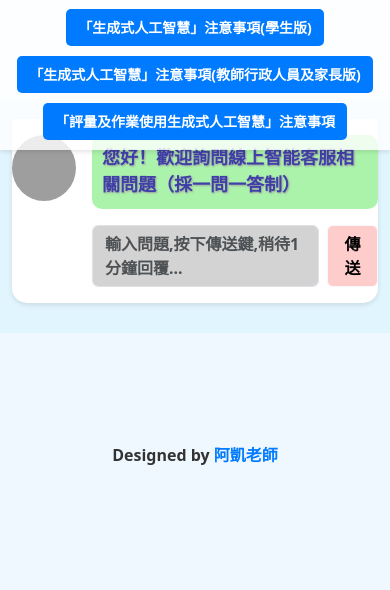
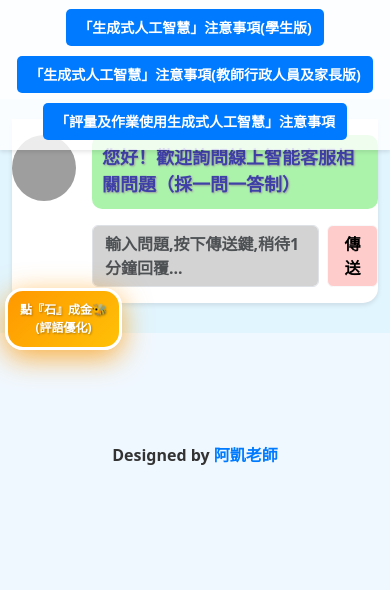
Before and after one commit to cagoooo/smes, a Flask app: page / in a window 390 px wide. Shown: the part 61-651 px from the top of the page. Run offline with Flask 2, Linux system fonts and the light colour scheme; parts of the project's set-up code (start-up, migrations or seed data) failed here and were passed over; some libraries are stand-ins or nearby versions; grey boxes are pictures that could not be loaded.

Commit message:
Assistant checkpoint
Assistant generated file changes:
- templates/home.html: 新增懸浮廣告按鈕樣式和HTML結構, 在LINE客服按鈕之前新增懸浮廣告按鈕

---

User prompt:

下一個想新增的功能為幫我設計一個懸浮廣告按鈕，這個按鈕要有漂亮的UI/UX體驗，符合RWD格式，手機端介面也可以很好觀看並點擊： 按鈕名稱：點『石』成金🐝(評語優化) 這個按鈕(要開啟新視窗)的超連結為： https://line.me/R/ti/p/@733oiboa?oat_content=url&ts=05120012

Replit-Commit-Author: Assistant
Replit-Commit-Session-Id: 55f905be-fdaa-496f-89d6-96e901f4e3b3

```diff
--- a/templates/home.html
+++ b/templates/home.html
@@ -239,6 +239,84 @@
     .line-service-btn {
       background-color: #00c300; /* 保持原有的LINE綠色 */
       box-shadow: 0 4px 6px rgba(0,0,0,0.1); /* 添加陰影效果 */
+    }
+
+    /* 新增懸浮廣告按鈕樣式 */
+    .floating-ad-btn {
+      position: fixed;
+      left: 20px;
+      top: 50%;
+      transform: translateY(-50%);
+      background: linear-gradient(135deg, #ff9800, #ffc107);
+      color: #fff;
+      padding: 15px 20px;
+      border-radius: 25px;
+      text-decoration: none;
+      font-size: 16px;
+      font-weight: bold;
+      box-shadow: 0 6px 20px rgba(255, 152, 0, 0.4);
+      z-index: 1001;
+      transition: all 0.3s ease;
+      text-align: center;
+      max-width: 180px;
+      min-width: 150px;
+      border: 3px solid #fff;
+      animation: pulse 2s infinite;
+      text-shadow: 1px 1px 2px rgba(0,0,0,0.3);
+    }
+
+    .floating-ad-btn:hover {
+      background: linear-gradient(135deg, #ffc107, #ff9800);
+      color: #fff;
+      transform: translateY(-50%) scale(1.1);
+      box-shadow: 0 8px 25px rgba(255, 152, 0, 0.6);
+      text-decoration: none;
+    }
+
+    @keyframes pulse {
+      0% {
+        box-shadow: 0 6px 20px rgba(255, 152, 0, 0.4);
+      }
+      50% {
+        box-shadow: 0 8px 30px rgba(255, 152, 0, 0.8);
+      }
+      100% {
+        box-shadow: 0 6px 20px rgba(255, 152, 0, 0.4);
+      }
+    }
+
+    /* RWD 響應式設計 */
+    @media (max-width: 768px) {
+      .floating-ad-btn {
+        left: 10px;
+        padding: 12px 15px;
+        font-size: 14px;
+        max-width: 140px;
+        min-width: 120px;
+        border-radius: 20px;
+      }
+    }
+
+    @media (max-width: 480px) {
+      .floating-ad-btn {
+        left: 5px;
+        padding: 10px 12px;
+        font-size: 12px;
+        max-width: 120px;
+        min-width: 100px;
+        border-radius: 18px;
+        top: 45%;
+      }
+    }
+
+    /* 確保在小螢幕上不會遮擋主要內容 */
+    @media (max-width: 375px) {
+      .floating-ad-btn {
+        font-size: 11px;
+        padding: 8px 10px;
+        max-width: 100px;
+        min-width: 90px;
+      }
     }
   </style>
 
@@ -597,6 +675,11 @@
     }(document, 'script', 'facebook-jssdk'));
   </script>
 
+  <!-- 懸浮廣告按鈕 -->
+  <a href="https://line.me/R/ti/p/@733oiboa?oat_content=url&ts=05120012" target="_blank" class="floating-ad-btn">
+    點『石』成金🐝<br>(評語優化)
+  </a>
+
   <!-- 更靠近頁底的LINE客服按鈕 -->
   <div style="text-align: center; padding-bottom: 50px; margin-top: 40px; position: relative;">
     <a href="https://lin.ee/KtOVIev" target="_blank" class="line-service-btn">
```
